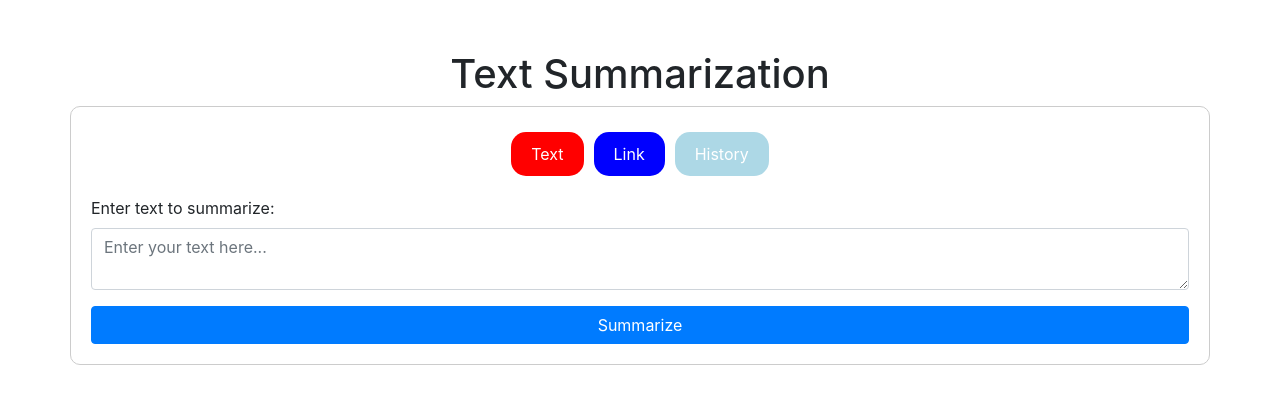
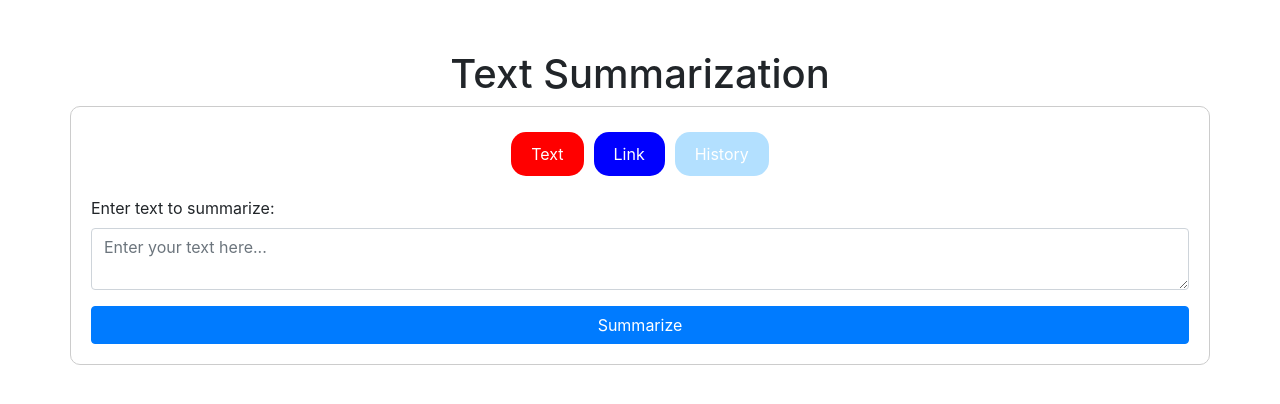
Before and after one commit to Dinethra2001/Text-Summerization-App, a Flask app: page /summarize in a window 1280 px wide. Shown: the top 404 px of the page. Run offline with Flask 3, Linux system fonts and the light colour scheme; the visitor is signed in with stand-in values (Sample User, id 1); some libraries are stand-ins or nearby versions.

Commit message:
update history button

```diff
--- a/templates/history.html
+++ b/templates/history.html
@@ -8,7 +8,7 @@
 </head>
 
 <body>
-    <h1>Your Input History</h1>
+    <h1>Your History</h1>
     <div id="input-history">
         <p class="no-inputs">No inputs found.</p> <!-- This will be replaced with the actual history if available -->
     </div>
--- a/templates/summerization.html
+++ b/templates/summerization.html
@@ -47,8 +47,19 @@
             background-color: red; /* Active button color */
         }
 
-        .btn-history {
-            background-color: lightblue; /* Active button color */
+        a.history-button {
+            text-decoration: none;
+            color: white; /* Match the text color of other buttons */
+            background-color: #b3e0ff; /* Same background as before */
+            border: none;
+            padding: 10px 20px;
+            border-radius: 15px;
+            cursor: pointer;
+        }
+        a.history-button:hover {
+            background-color: lightblue; /* Optional: Lighter shade on hover */
+            color: white; /* Ensure the text color remains the same */
+            text-decoration: none; /* Remove underline when hovering */
         }
 
         .button-container {
@@ -71,7 +82,8 @@
                     <button type="button" class="btn-toggle btn-active" id="text-btn">Text</button>
                     <button type="button" class="btn-toggle" id="link-btn">Link</button>
                     <!-- Modify the History button to navigate to the history page -->
-                    <a href="{{ url_for('history') }}" class="btn-toggle btn-history" id="history-btn">History</a>
+                    <!--a href="{{ url_for('history') }}" class="btn-toggle btn-history" id="history-btn">History</a-->
+                    <a href="/history" class="btn-toggle history-button">History</a>
 
                 </div>
                 <form id="inputForm">
```
Also changed, not shown: app.py (line endings or trailing spaces).
